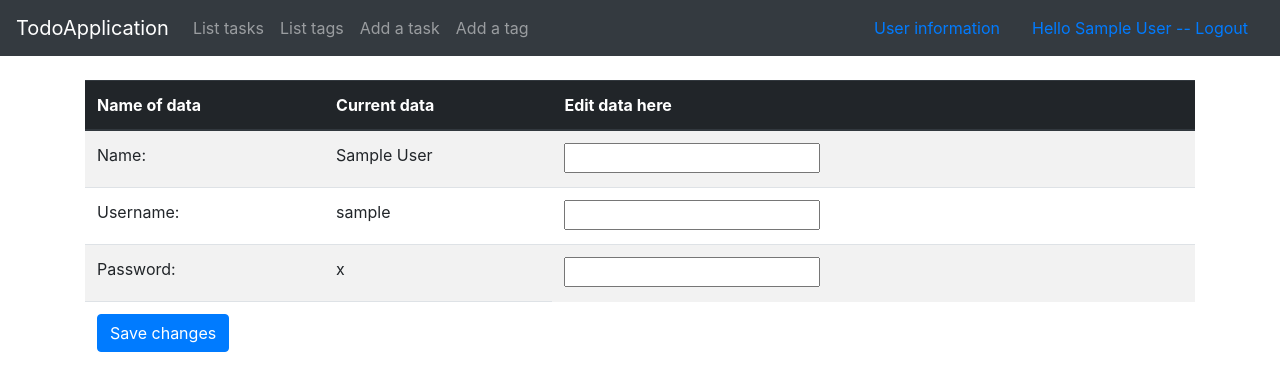
After one commit to strajama/tsoha-todolist, a Flask app: page /auth/information/ in a window 1280 px wide. The commit adds this page. Shown: the top 391 px of the page. Run offline with Flask 2, Linux system fonts and the light colour scheme; a user stored in the database is signed in; tables that the repository leaves empty hold one stand-in row (values such as "Sample post"); some libraries are stand-ins or nearby versions.

Commit message:
userin muokkauksen aloitus ja estetty editoinnissa liian pitkien ja lyhyiden arvojen syöttäminen

```diff
--- a/application/auth/forms.py
+++ b/application/auth/forms.py
@@ -2,8 +2,8 @@ from flask_wtf import FlaskForm
 from wtforms import PasswordField, StringField, SelectField, validators
 
 class LoginForm(FlaskForm):
-    name = StringField("Name")
-    username = StringField("Username", [validators.Length(min=2, max=144)])
+    name = StringField("Name", [validators.Length(min=2, max=20)])
+    username = StringField("Username", [validators.Length(min=2, max=20)])
     password = PasswordField("Password")
     role = SelectField(u'Role', choices=[('admin', 'admin'), ('worker', 'worker')])
 
--- a/application/auth/views.py
+++ b/application/auth/views.py
@@ -1,5 +1,5 @@
 from flask import render_template, request, redirect, url_for
-from flask_login import login_user, logout_user
+from flask_login import login_user, logout_user, current_user, login_required
 
 from application import app, db
 from application.auth.models import User
@@ -41,3 +41,40 @@ def auth_create():
     db.session().commit()
 
     return redirect(url_for("auth_login"))
+
+@app.route("/auth/information/", methods = ["GET"])
+@login_required
+def auth_information():
+
+    return render_template("auth/information.html", form = LoginForm())
+
+@app.route("/auth/information/", methods = ["POST"])
+@login_required
+def auth_info():
+
+    form = LoginForm(request.form)
+    user = User.query.get(current_user.id)
+
+    if form.name.data:
+        print('tässä ollaan')
+        if len(form.name.data) > 20 or len(form.name.data) < 2:
+            return render_template("auth/information.html", form = LoginForm())
+        else:
+            print(form.name.data)
+            user.name = form.name.data
+
+    if form.username.data:
+        if len(form.username.data) > 20 or len(form.username.data) < 2:
+            return render_template("auth/information.html", form = LoginForm())
+        else:
+            user.username = form.username.data
+
+    if form.password.data:
+        if len(form.password.data) > 20 or len(form.password.data) < 2:
+            return render_template("auth/information.html", form = LoginForm())
+        else:
+            user.password = form.password.data
+
+    db.session().commit()
+
+    return redirect(url_for("auth_information"))
--- a/application/tags/forms.py
+++ b/application/tags/forms.py
@@ -2,7 +2,7 @@ from flask_wtf import FlaskForm
 from wtforms import StringField, validators
 
 class TagForm(FlaskForm):
-    name = StringField("Tag name", [validators.Length(min=2, max=144)])
+    name = StringField("Tag name", [validators.Length(min=2, max=30)])
 
     class Meta:
         csrf = False
--- a/application/tags/models.py
+++ b/application/tags/models.py
@@ -8,7 +8,7 @@ from sqlalchemy.sql import text
 class Tag(Base):
     __tablename__ = 'tag'
 
-    name = db.Column(db.String(144), nullable=False)
+    name = db.Column(db.String(30), nullable=False)
 
     tasks = db.relationship('Task', secondary=tagtask, back_populates='tags')
 
--- a/application/tags/views.py
+++ b/application/tags/views.py
@@ -41,7 +41,7 @@ def tags_editor(tag_id):
     tag = Tag.query.get(tag_id)
 
     if form.name.data:
-        if not form.validate():
+        if len(form.name.data) < 2 or len(form.name.data) > 30:
             return render_template("tags/new.html", form = form)
         else:
             tag.name = form.name.data
--- /dev/null
+++ b/application/templates/auth/information.html
@@ -0,0 +1,64 @@
+{% extends "layout.html" %}
+
+{% block body %}
+
+{% if current_user.is_authenticated %}
+
+<form method="POST" action="{{ url_for('auth_info') }}">
+    <table class="table table-striped">
+        <thead class="thead-dark">
+            <th scope="col">Name of data</th>
+            <th scope="col">Current data</th>
+            <th scope="col" colspan="3">Edit data here</th>
+        </thead>
+            <tr>
+                <td>{{ form.name.label }}:</td>
+                <td>{{ current_user.name }} </td>
+                <td>{{ form.name }}</td>
+                <td>
+                    <ul>
+                    {% for error in form.name.errors %}
+                        <li>{{ error }}</li>
+                    {% endfor %}
+                    </ul>
+                </td>
+            </tr>
+            <tr>
+                <td>{{ form.username.label }}:</td>
+                <td>{{ current_user.username }} </td>
+                <td>{{ form.username }}</td>
+                <td>
+                    <ul>
+                    {% for error in form.username.errors %}
+                        <li>{{ error }}</li>
+                    {% endfor %}
+                    </ul>
+                </td>
+            </tr>
+            <tr>
+                <td>{{ form.password.label }}:</td>
+                <td>{{current_user.password }} </td>
+                <td>{{ form.password }}</td>
+                <td>
+                    <ul>
+                    {% for error in form.password.errors %}
+                    <li>{{ error }}</li>
+                    {% endfor %}
+                    </ul>
+                </td>
+            </tr>
+
+            <td colspan="2">
+              <input type="submit" class="btn btn-primary" value="Save changes"/>
+            </td>
+          </tr>
+        </table>
+      </form>
+
+{% else %}
+    <div class="alert alert-warning" role="alert">
+        Log in to see user information
+    </div>
+{% endif %}
+
+{% endblock %}
--- a/application/templates/layout.html
+++ b/application/templates/layout.html
@@ -33,6 +33,7 @@
           </ul>
           <div class="form-inline mt-2 mt-md-0">
             {% if current_user.is_authenticated %}
+            <a class="nav-link" href="{{ url_for('auth_information') }}">User information</a>
             <a class="nav-link" href="{{ url_for('auth_logout') }}">Hello {{ current_user.name }} -- Logout</a>
             {% else %}
             <a class="nav-link" href="{{ url_for('auth_login') }}">Login</a>
--- a/application/templates/tags/edit.html
+++ b/application/templates/tags/edit.html
@@ -9,9 +9,6 @@
     <li class="list-group-item">
       <input type="submit" class="btn btn-primary" value="Save changes"/>
     </li>
-      {% for error in form.name.errors %}
-      <li class="list-group-item">{{ error }}</li>
-      {% endfor %}
   </ul>
 </form>
 {% endblock %}
```
Also changed, not shown: application/auth/models.py (+4 -4 lines), application/tasks/models.py (+6 -3 lines), application/tasks/views.py (+15 -4 lines). Lines whose indentation alone changed are shown as unchanged.
